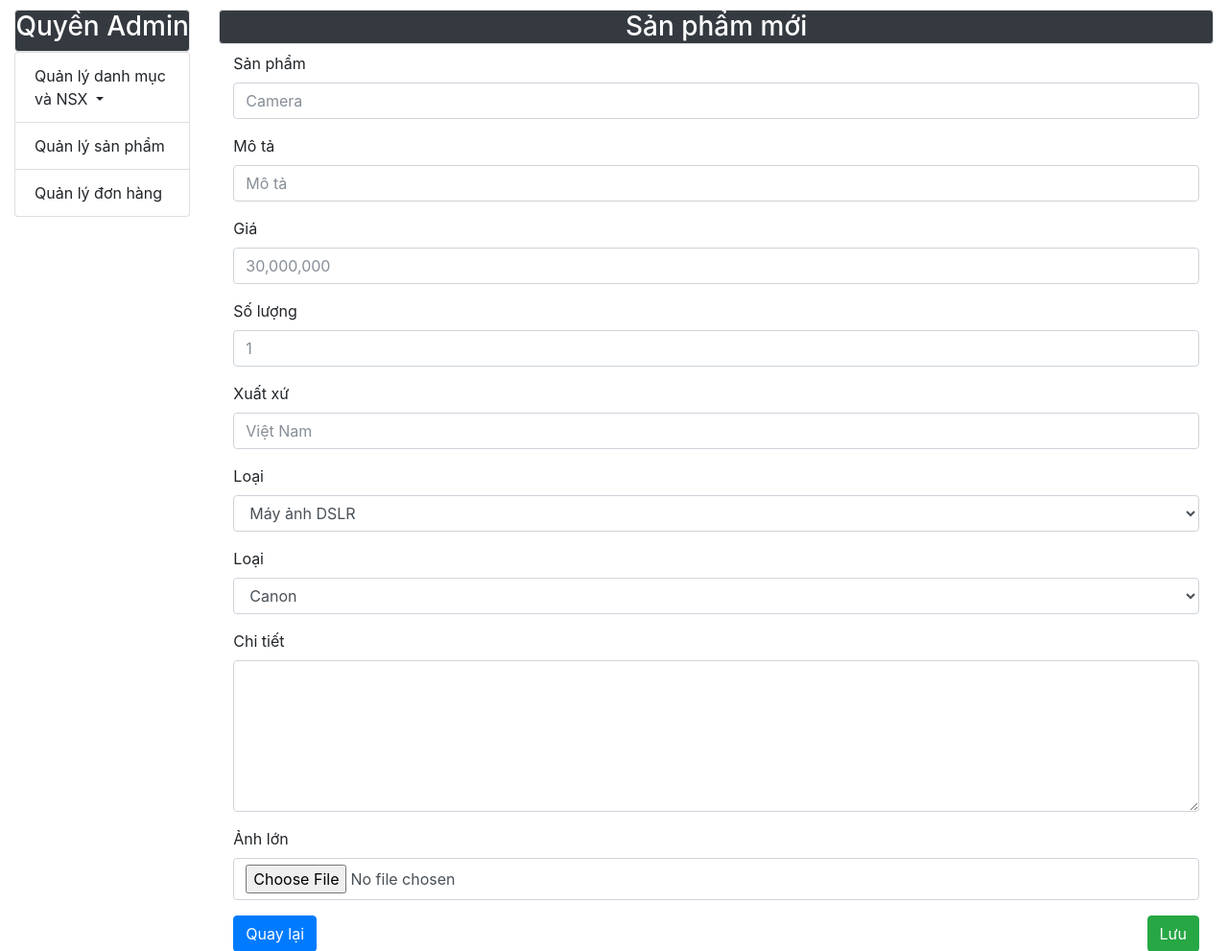
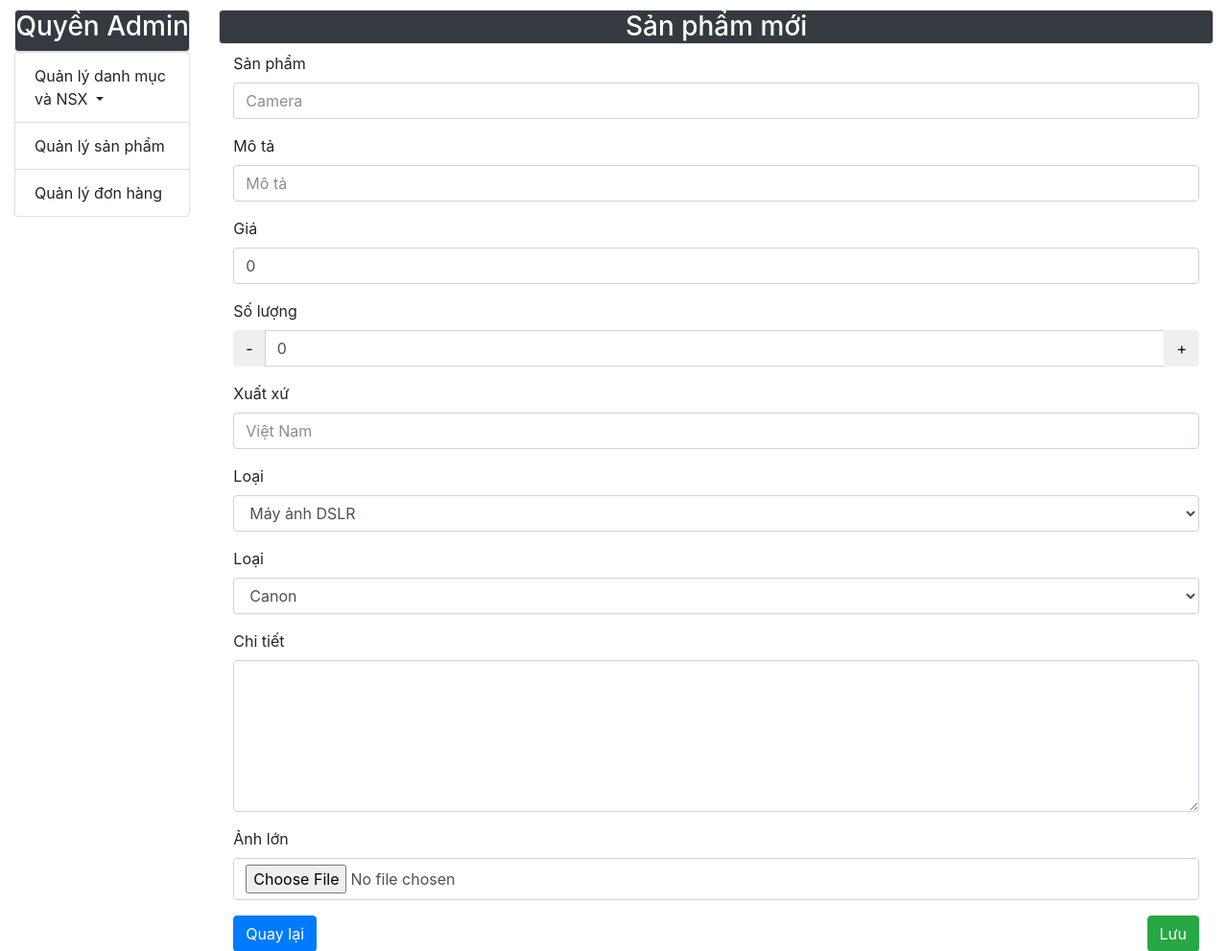
Before and after one commit to akino0910/Scientist_Web_15CK4, a PHP site: page /updateadmin.php in a window 1280 px wide. Shown: the part 56-1047 px from the top of the page at 96% size. Run offline with PHP 8.4, Linux system fonts and the light colour scheme; a user stored in the database is signed in; data comes from the database, SQL or seed files in the repository; some libraries are stand-ins or nearby versions.

Commit message:
- Hoàn chỉnh

```diff
--- a/admin.php
+++ b/admin.php
@@ -84,6 +84,10 @@ if(isset($_POST["remove"]))
 		deleteDir("img/product/$doituongxoa");
 	}
 echo "<div class='alert alert-success text-center' role='alert'><strong>Thành công!</strong> Đã xóa dữ liệu!</div>";
+}
+if(!isset($_GET["quyen"]))
+{
+	$_GET["quyen"] = 0;
 }
 if(isset($_GET["quyen"]))
 {
--- a/updateadmin.php
+++ b/updateadmin.php
@@ -8,6 +8,10 @@ if(!isset($_SESSION["admin"]) || $_SESSION["admin"] == 0)
 }
 if (isset($_POST["btnSave"])) {
 	$name = $_POST["txtProName"];
+	if($name == '')
+	{
+		$name = 'No-name';
+	}
 	$price = $_POST["txtPrice"];
 	$quantity = $_POST["Quantity"];
 	$catId = $_POST["selCatID"];
@@ -49,6 +53,7 @@ if (isset($_POST["btnSave"])) {
 	<head>
 		<meta charset="utf-8">
 		<title>Quản lý sản phẩm</title>
+		<link rel="stylesheet" type="text/css" href="assets/bootstrap-touchspin/jquery.bootstrap-touchspin.min.css">
 		<link rel="stylesheet" href="assets/bootstrap4.min.css" >
 		<link rel="stylesheet" type="text/css" href="assets/style.css">
 		<link rel="stylesheet" type="text/css" href="assets/font-awesome-4.7.0/css/font-awesome.min.css">
@@ -128,13 +133,13 @@ if (isset($_POST["btnSave"])) {
 								<div class="form-group">
 									<label for="txtPrice" class="col-sm-2 control-label">Giá</label>
 									<div class="col-sm-12">
-										<input type="text" class="form-control" id="txtPrice" name="txtPrice" placeholder="30,000,000" <?php if(isset($_POST["ProID"])){	?> value="<?= $rs["Price"] ?>" <?php	} ?>>
+										<input type="text" class="form-control" id="txtPrice" name="txtPrice" placeholder="30,000,000" <?php if(isset($_POST["ProID"])){	?> value="<?= $rs["Price"] ?>" <?php } else{ ?> value="0" <?php } ?>>
 									</div>
 								</div>
 								<div class="form-group">
 									<label for="txtPrice" class="col-sm-2 control-label">Số lượng</label>
 									<div class="col-sm-12">
-										<input type="number" class="form-control" id="Quantity" name="Quantity" placeholder="1" <?php if(isset($_POST["ProID"])){	?> value="<?= $rs["Quantity"] ?>" <?php	} ?>>
+										<input type="text" class="form-control" id="Quantity" name="Quantity" <?php if(isset($_POST["ProID"])){	?> value="<?= $rs["Quantity"] ?>" <?php	} else{ ?> value="0" <?php } ?>>
 									</div>
 								</div>
 								<div class="form-group">
@@ -217,6 +222,16 @@ if (isset($_POST["btnSave"])) {
 		<script src="assets/popper.min.js"></script>
 		<script src="assets/bootstrap4.min.js"></script>
 		<script src="assets/tinymce/tinymce.min.js"></script>
+		<script src="assets/bootstrap-touchspin/jquery.bootstrap-touchspin.min.js"></script>
+		<script type="text/javascript">
+		$(function () {
+			$('#Quantity').TouchSpin({
+				min: 0,
+                max: 1000,
+                step: 1
+			});
+		});
+		</script>
 		<script type="text/javascript">
 			tinymce.init({
 			selector: '#txtFullDes',
```
Also changed, not shown: img/product/56/1.png (deleted), img/product/57/1.png (added).
